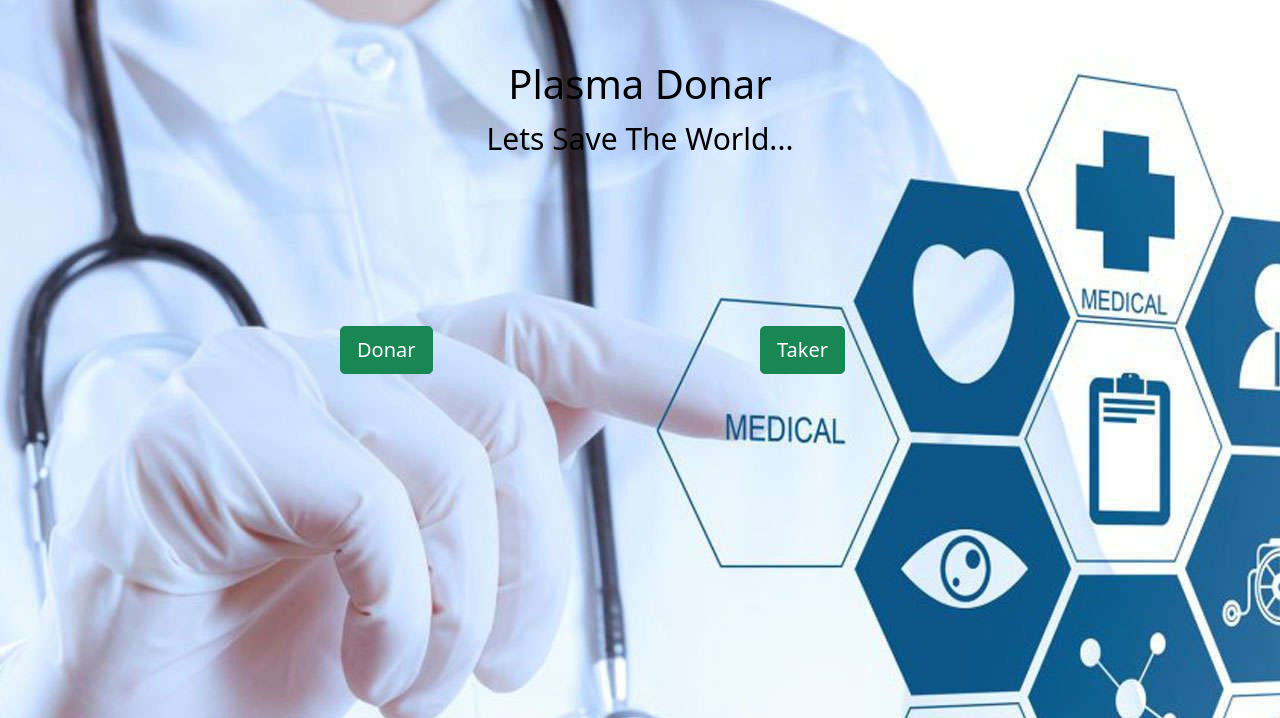
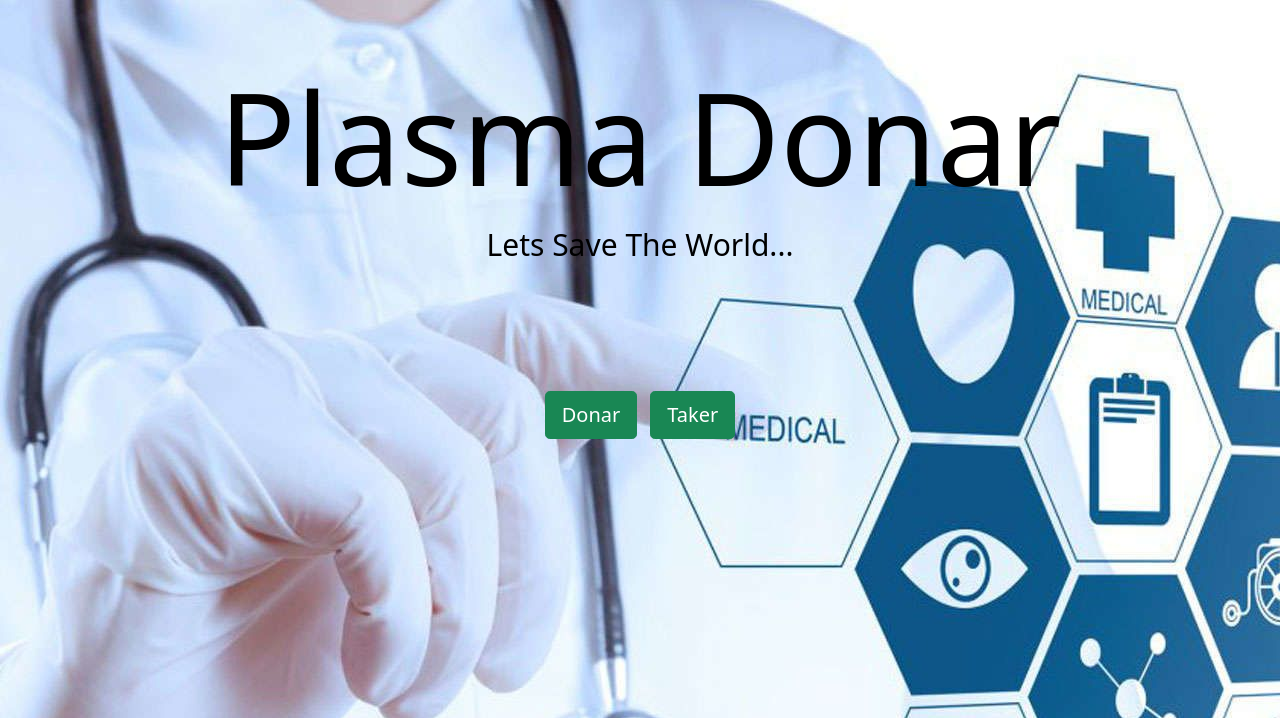
Before and after one commit to mr-slayer/plasma, a Django app: page / in a window 1280 px wide. Shown: the top 718 px of the page. Run offline with Django 3.2, Linux system fonts and the light colour scheme.

Commit message:
mobile responsive done

```diff
--- a/templates/home.html
+++ b/templates/home.html
@@ -3,17 +3,22 @@
   <head>
     <!-- Required meta tags -->
     <meta charset="utf-8">
-    <meta name="viewport" content="width=device-width, initial-scale=1">
 
+    <meta name="viewport" content="width=device-width, initial-scale=1.0">
     <!-- Bootstrap CSS -->
     <link href="https://cdn.jsdelivr.net/npm/bootstrap@5.0.0-beta3/dist/css/bootstrap.min.css" rel="stylesheet" integrity="sha384-eOJMYsd53ii+scO/bJGFsiCZc+5NDVN2yr8+0RDqr0Ql0h+rP48ckxlpbzKgwra6" crossorigin="anonymous">
 
-    <title>Hello, world!</title>
+    <title>Find Plasma</title>
     {%  load static %}
     <style>
     body {
  background-image: url('{% static "hosp.jpg" %}');
  background-color: #cccccc;
+   width: 100%;
+
+  /* Center and scale the image nicely */
+
+
 }
 .header {
   padding: 60px;
@@ -21,31 +26,24 @@
   color: Black;
   font-size: 30px;
 }
+.container{
+  padding: 30px;
+  text-align: center;
+  color: Black;
+  font-size: 50px;
+}
 
-    .vc {
-  margin-left: -300px;
-  position: absolute;
-  top: 350px;
-  -ms-transform: translateY(-50%);
-  transform: translateY(-50%);
-}
-.vc1 {
-  margin-left: 120px;
-  position: absolute;
-  top: 350px;
-  -ms-transform: translateY(-50%);
-  transform: translateY(-50%);
-}
+
     </style>
 
   </head>
   <body>
      <div class="header">
-  <h1>Plasma Donar</h1>
+  <h1 style="font-size:10vw">Plasma Donar</h1>
   <p>Lets Save The World...</p>
-</div>
+  </div>
     {% comment %} <h1 style="text-align: center;">Plasma Donar</h1> {% endcomment %}
-    <div style="text-align: center;">
+    <div class="container">
     <a href="/donar" class="vc"><button type="button" class="btn btn-success btn-lg" >Donar</button></a>
     <a href="/taker" class="vc1"><button type="button" class="btn btn-success btn-lg">Taker</button></a>
     </div>
```
Also changed, not shown: templates/donar.html (+4 -6 lines), templates/thanku.html (+28 -2 lines).
